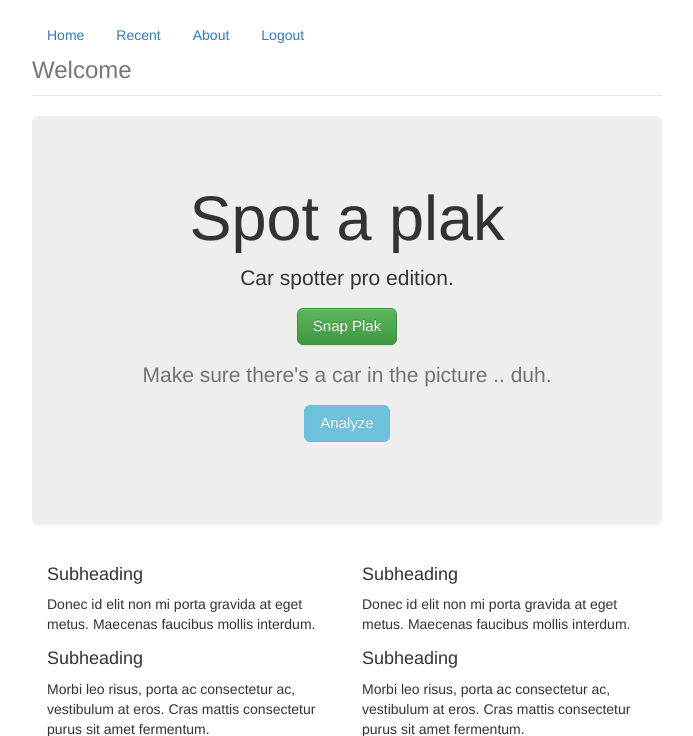
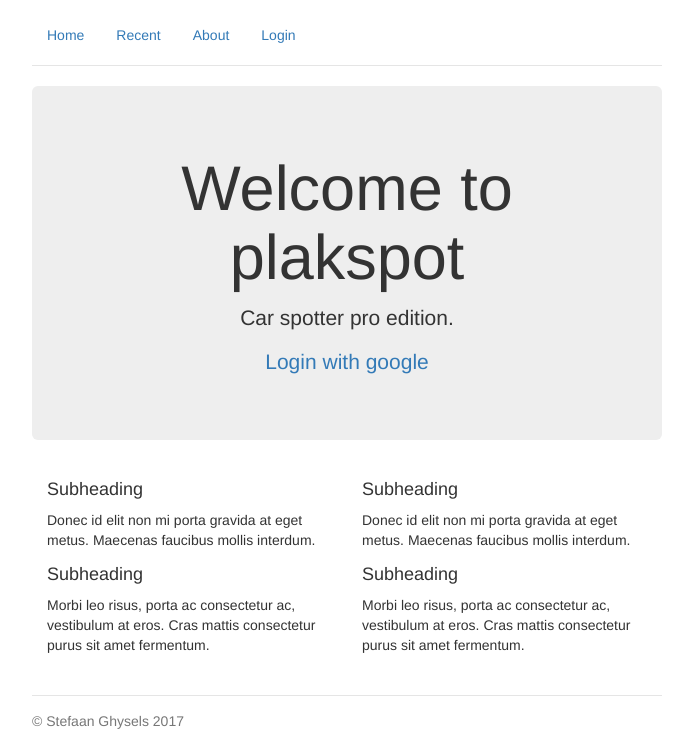
Before and after one commit to stefaang/plakspotr, a Flask app: template plakspotr/templates/index.html in a window 1280 px wide. Shown: the top 736 px of the page, without its empty margins (293-986 px from the left). Run offline with Flask 2, Linux system fonts and the light colour scheme; the template is opened without the code that fills it, so the values that code supplies are empty; parts of the project's set-up code (start-up, migrations or seed data) failed here and were passed over; some libraries are stand-ins or nearby versions.

Commit message:
attempt to fix login/logout

```diff
--- a/plakspotr/models.py
+++ b/plakspotr/models.py
@@ -73,8 +73,10 @@ class Spot(db.Document):
         self.plate = result.get('plate')
         vehicle = result.get('vehicle')
         if vehicle:
-            self.make = vehicle.get('make')[0]['name']
-            self.model = vehicle.get('make_model')[0]['name']
+            if vehicle.get('make')[0]['confidence'] > 0.5:
+                self.make = vehicle.get('make')[0]['name']
+                if vehicle.get('make_model')[0]['confidence'] > 0.5:
+                    self.model = vehicle.get('make_model')[0]['name']
             self.color = vehicle.get('color')[0]['name']
         return True
 
--- a/plakspotr/templates/index.html
+++ b/plakspotr/templates/index.html
@@ -4,22 +4,10 @@
 {% endblock %}
 
 {% block body %}
-        <h1 class="display-4">Spot a plak</h1>
+        <h1 class="display-4">Welcome to plakspot</h1>
         <p class="lead">Car spotter pro edition.</p>
-        <p>
-            <label class="btn-file btn btn-lg btn-success" role="button">Snap Plak
-                <input type="file" class="form-control" name="image" id="img-input" accept="image/*" capture="user">
-            </label>
-        </p>
-
-        <p class="help-block">Make sure there's a car in the picture .. duh.</p>
-
-        <p><button class="btn btn-lg btn-info" disabled id="analyze-btn" onclick="analyzeImg()">Analyze</button></p>
-        <label class="btn" id="imgur-url"></label>
-        <label class="btn" id="plateNumber"></label>
+        <p class="help-block"><a href="{{ url_for('login') }}">Login with google</a></p>
 {% endblock %}
 
 {% block js_imports %}
-    <script src="{{ url_for('static',filename='js/load-image.all.min.js') }}"></script>
-    <script src="{{ url_for('static',filename='js/main.js') }}"></script>
 {% endblock %}
--- a/plakspotr/templates/layout.html
+++ b/plakspotr/templates/layout.html
@@ -28,11 +28,15 @@
                     <a class="nav-link" href="#">About</a>
                 </li>
                 <li class="nav-item">
+                    {% if username is defined %}
                     <a class="nav-link" href="{{ url_for('logout') }}">Logout</a>
+                    {% else %}
+                    <a class="nav-link" href="{{ url_for('login') }}">Login</a>
+                    {% endif %}
                 </li>
             </ul>
         </nav>
-        <h3 class="text-muted">Welcome {{ username }} </h3>
+        {% if username is defined %}<h3 class="text-muted">Welcome {{ username }} </h3>{% endif %}
     </div>
 
     <div class="jumbotron" id="main-jumbo">
```
Also changed, not shown: plakspotr/__init__.py (+5 -3 lines), plakspotr/templates/home.html (added, +25 -0 lines).
